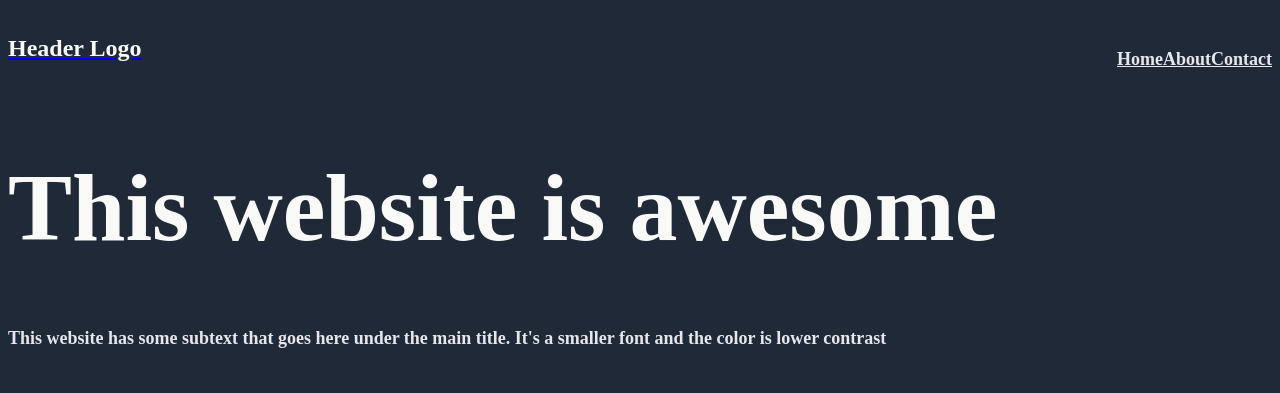
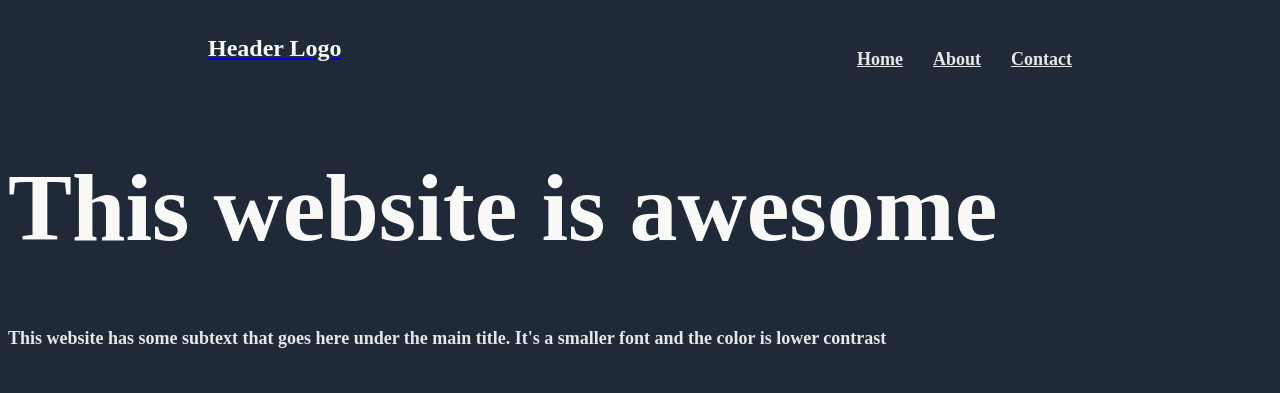
Before and after one commit to juliusg034/odin-landing-page-project, a plain HTML site: page index.html in a window 1280 px wide. Shown: the top 393 px of the page. Drawn offline with Linux system fonts and the light colour scheme.

Commit message:
Adding more styles to header and nav

```diff
--- a/styles.css
+++ b/styles.css
@@ -72,9 +72,12 @@ header {
     margin: 0;
     padding: 0;
     height: 80px;
+    margin-left: 200px;
 }
 
 nav ul {
     list-style: none;
     display: flex;
+    gap: 30px;
+    margin-right: 200px;
 }
```
